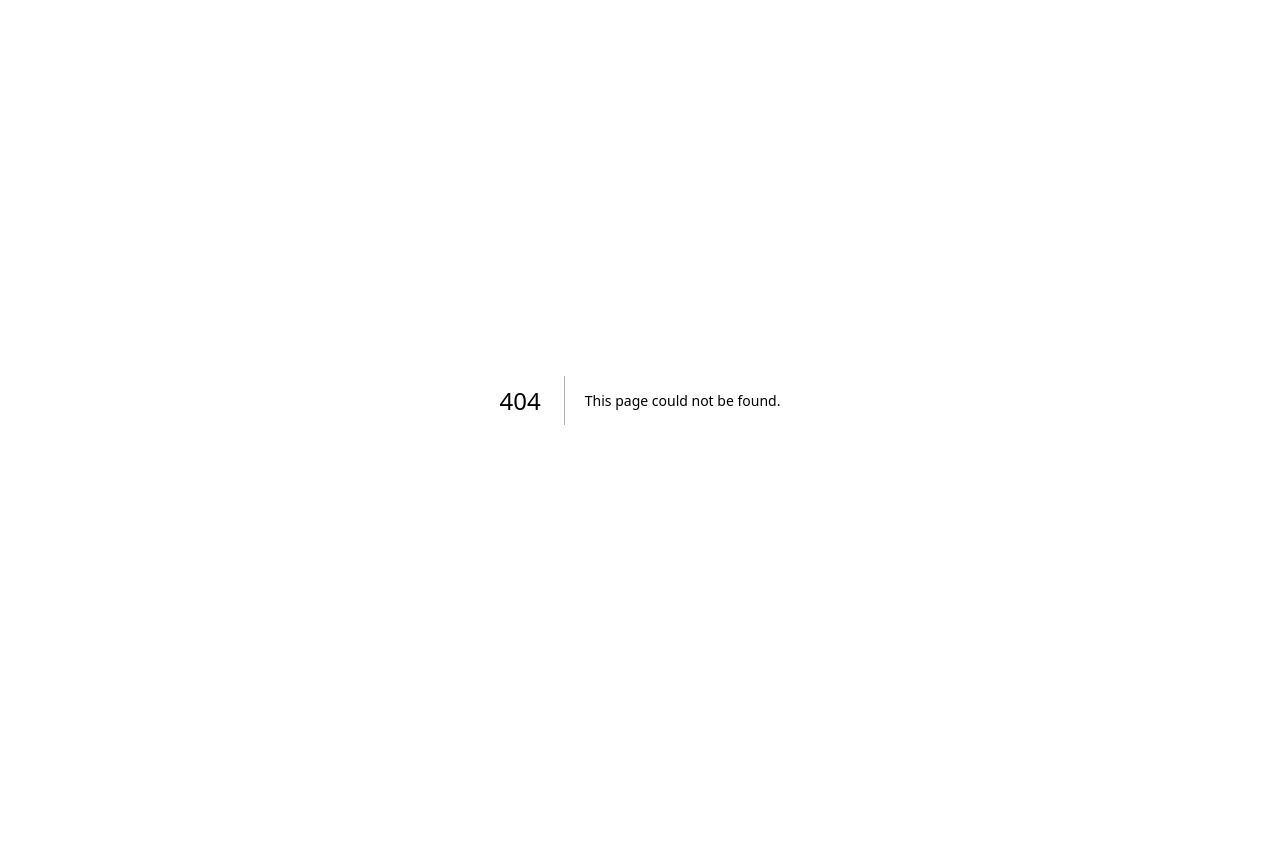
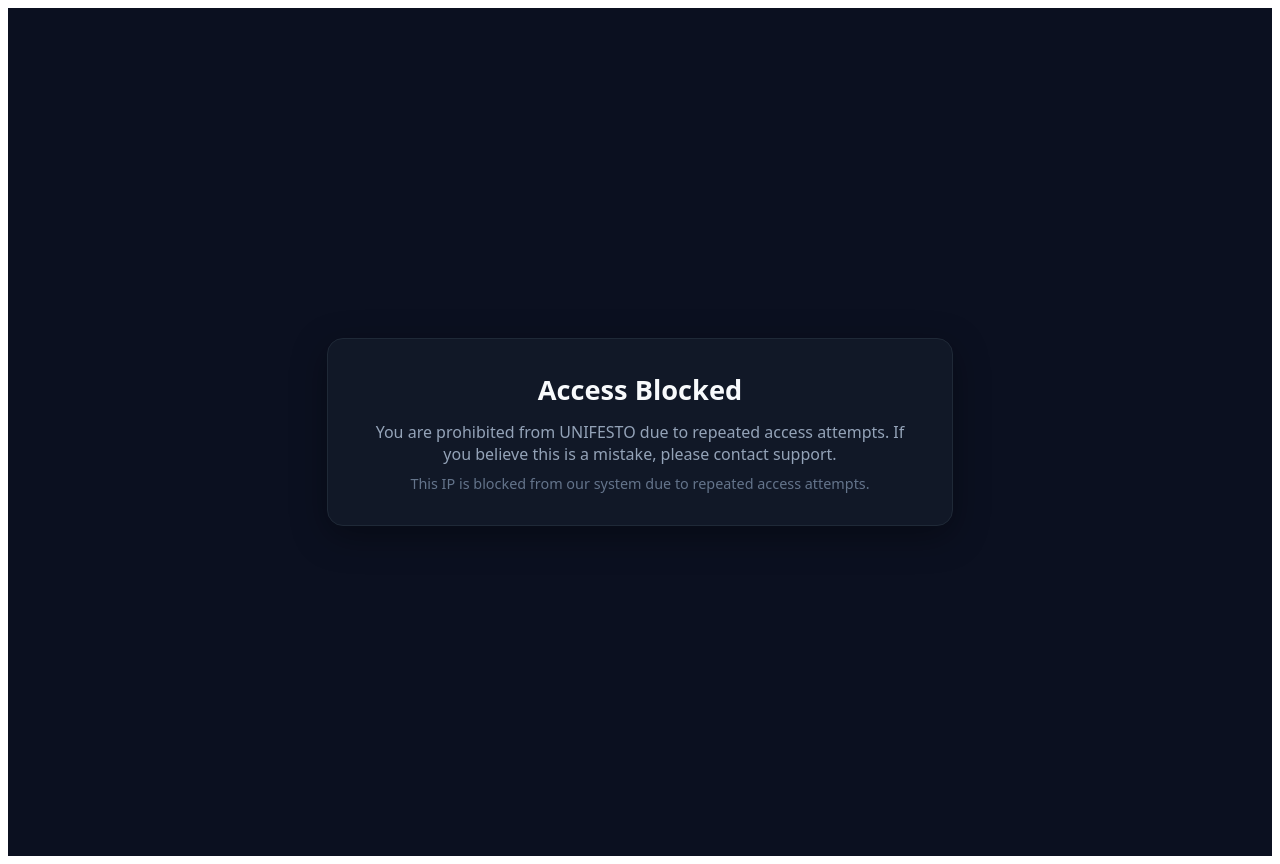
Before and after one commit to unifesto-app/backend-api, a Next.js app: page /blocked in a window 1280 px wide. Before the commit this address had no page. Before the commit the page ends 800 px from the top, so only its background shows below. Built offline with nearby package versions, Linux system fonts and the light colour scheme.

Commit message:
feat: add blocked page and redirect blocked browser traffic

```diff
--- /dev/null
+++ b/app/blocked/page.tsx
@@ -0,0 +1,37 @@
+import type { JSX } from 'react';
+
+export default function BlockedPage(): JSX.Element {
+  return (
+    <main
+      style={{
+        minHeight: '100vh',
+        display: 'grid',
+        placeItems: 'center',
+        background: '#0b1020',
+        color: '#f8fafc',
+        fontFamily: 'ui-sans-serif, system-ui, sans-serif',
+        padding: '1.5rem',
+      }}
+    >
+      <section
+        style={{
+          width: 'min(560px, 100%)',
+          background: '#111827',
+          border: '1px solid #1f2937',
+          borderRadius: '16px',
+          padding: '2rem',
+          textAlign: 'center',
+          boxShadow: '0 10px 35px rgba(0, 0, 0, 0.35)',
+        }}
+      >
+        <h1 style={{ margin: 0, fontSize: '1.7rem' }}>Access Blocked</h1>
+        <p style={{ marginTop: '0.8rem', marginBottom: 0, color: '#94a3b8' }}>
+          You are prohibited from UNIFESTO due to repeated access attempts. If you believe this is a mistake, please contact support.
+        </p>
+        <p style={{ marginTop: '0.55rem', marginBottom: 0, color: '#64748b', fontSize: '0.9rem' }}>
+          This IP is  blocked from our system due to repeated access attempts.
+        </p>
+      </section>
+    </main>
+  );
+}
--- a/middleware.ts
+++ b/middleware.ts
@@ -103,6 +103,10 @@
 
 export async function middleware(request: NextRequest) {
   if (shouldBlockIp(request)) {
+    if (!request.nextUrl.pathname.startsWith("/api")) {
+      return NextResponse.redirect(new URL("/blocked", request.url));
+    }
+
     return prohibitedResponse();
   }
 
```
